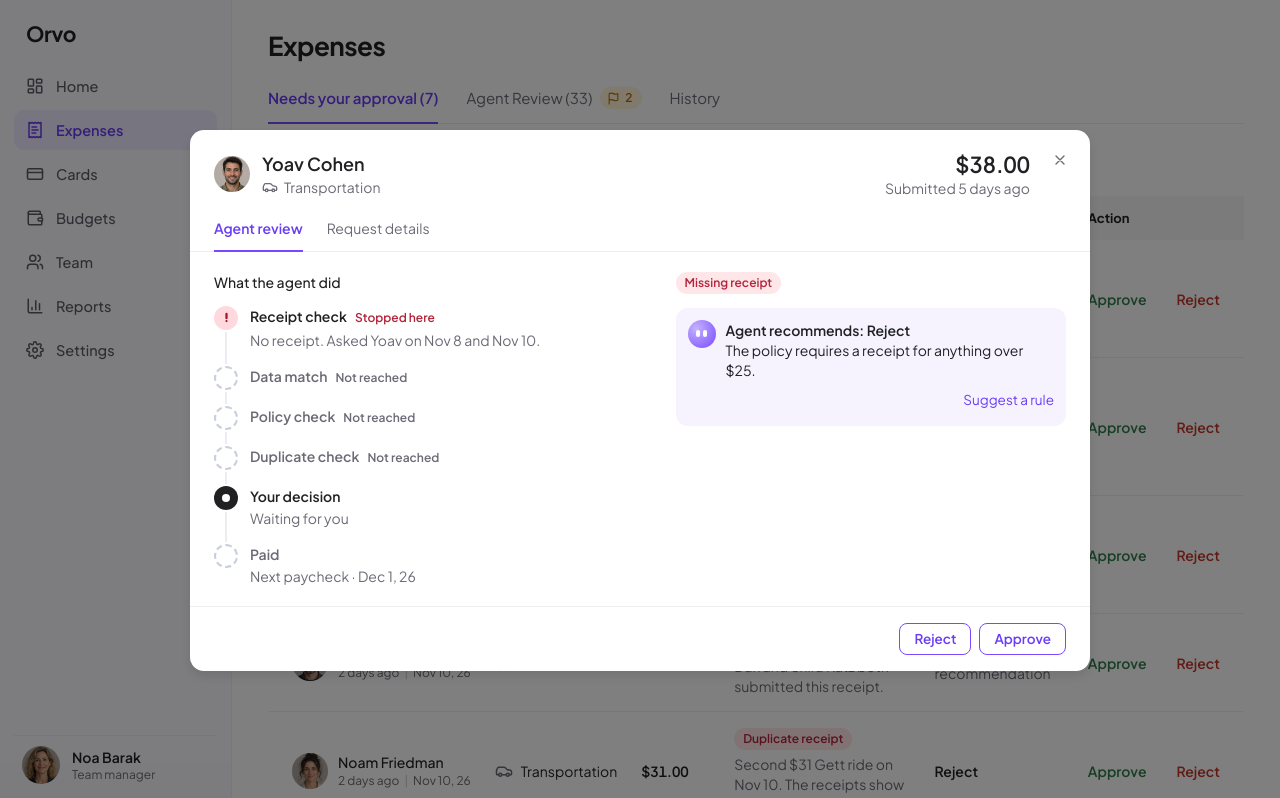
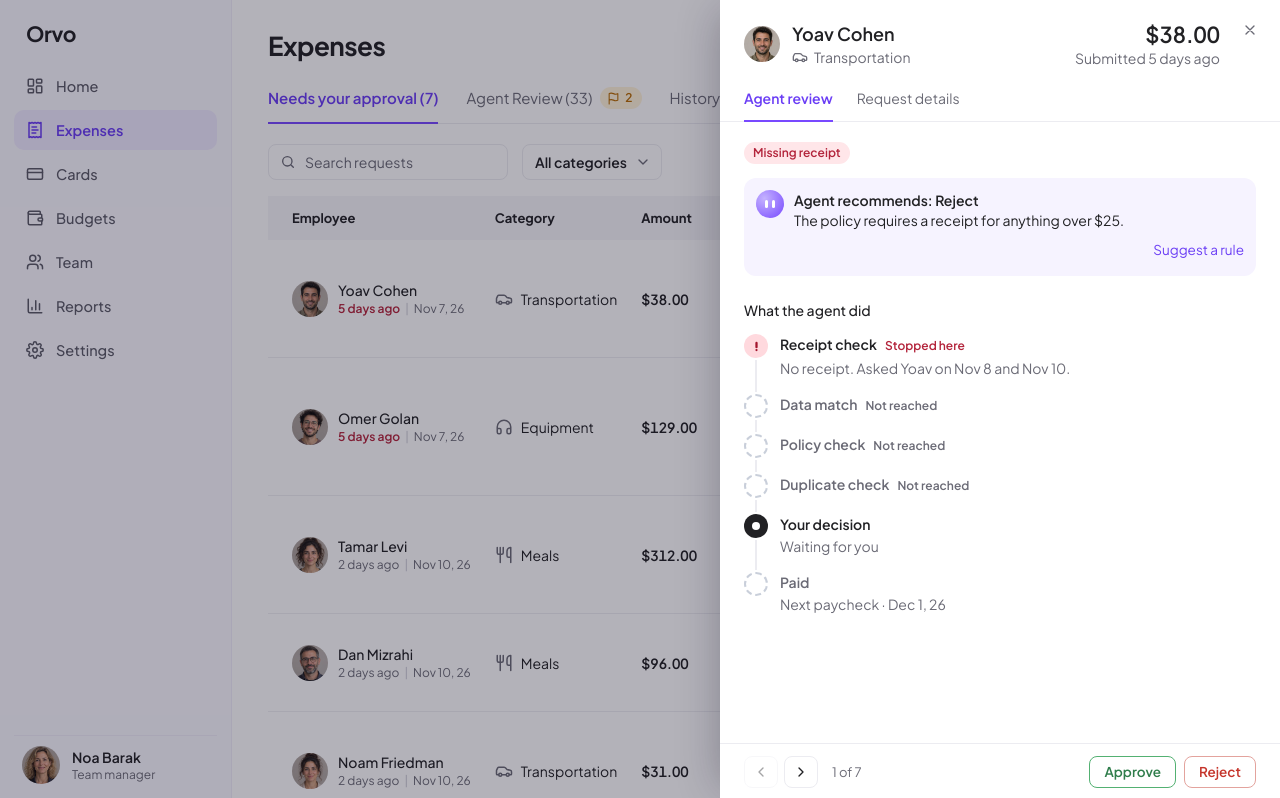
Before and after one commit to noasaroya/orvo-expense-claims, a plain HTML site: page index.html in a window 1280 px wide. Both pictures are taken after a click on the element 756 px from the left and 298 px from the top of the page. Shown: the top 798 px of the page. Drawn offline with Linux system fonts and the light colour scheme.

Commit message:
Request side panel with next/previous and auto-advance after a decision
Co-Authored-By: Claude Fable 5.2 <noreply@anthropic.com>

```diff
--- a/index.html
+++ b/index.html
@@ -339,6 +339,24 @@ textarea:focus{outline:none;border-color:var(--primary);box-shadow:var(--shadow-
 .srch input::placeholder{color:var(--muted-fg)}
 .srch input:focus-visible{outline:none;border-color:var(--primary);box-shadow:var(--shadow-focus)}
 @media (max-width:900px){.srch{flex:1 1 100%}.srch input{width:100%}}
+.scrim.sp{place-items:stretch end;padding:0;background:rgba(20,16,40,.32)}
+.dialog.sp,.dialog.narrow.sp{width:min(560px,100%);height:100vh;height:100dvh;max-height:none;border-radius:0;box-shadow:-12px 0 40px -12px rgba(20,16,40,.3)}
+.dialog.sp .d-body,.dialog.sp .d-body.details{grid-template-columns:1fr;gap:24px;min-height:0}
+.dialog.sp .d-body>.col:nth-child(2){order:-1}
+.dialog.sp .panes,.dialog.sp>.d-body{flex:1;min-height:0}
+.dialog.sp .d-foot{margin-top:auto}
+.d-foot.fbar{display:flex;align-items:center;gap:12px 16px;flex-wrap:wrap;padding:12px 24px}
+.fbar .fr{margin-left:auto;display:flex;align-items:center;justify-content:flex-end;gap:10px 16px;flex-wrap:wrap}
+.fbar .acts{margin-top:0}
+.fbar .note-err{flex:1 1 100%}
+.btn.okb{color:var(--success-ink);border-color:var(--success)}.btn.okb:hover{background:var(--success-light)}
+.btn.nob{color:var(--destructive);border-color:#e3a39d}.btn.nob:hover{background:var(--danger-light)}
+.pnav{display:flex;align-items:center;gap:6px}
+.pnav .pb{min-width:32px;height:32px}
+.pnav .sub{margin-left:8px;font-size:13px}
+.pnav + .d-head{padding-top:14px}
+@media (prefers-reduced-motion:no-preference){.dialog.sp.in{animation:slidein .22s ease-out}@keyframes slidein{from{opacity:.4;transform:translateX(40px)}}
+.dialog.sw>:not(.x):not(.pnav){animation:swapin .22s ease-out}@keyframes swapin{from{opacity:0;transform:translateX(10px)}}}
 </style>
 </head>
 <body>
@@ -455,9 +473,9 @@ let mtab='agent',zoom=false,instOpen=false,instText='';const instSent={};
 const DRAFT={11:'Don\'t flag approvals under $1,000 when every check passed.',12:'Don\'t flag handwritten taxi receipts under $50 when the amount is readable.',1:'Approve client meals that are up to $20 per person over the meal limit.',2:'Approve taxi rides under $40 without a receipt when the employee confirms the amount.',3:'Send conference tickets under $1,500 straight to Finance, without my approval.',4:'When two people submit the same receipt, ask them who paid before sending it to me.',5:'Approve equipment requests that are up to $5 over the employee\'s yearly budget.',6:'Don\'t treat two taxi rides on the same day as duplicates when the receipt times are different.',7:'When the attendee count doesn\'t match the receipt, ask the employee before sending it to me.'};
 let evOpen=false,rejText='',rejFrom='table';
 const RDRAFT={1:'The meal was $78 per person, which is over the $60 limit.',2:'A receipt is required for anything over $25, and there isn\'t one for this ride.',3:'I can\'t approve an expense over $1,000 right now. Let\'s talk before you resubmit.',4:'Shira submitted the same receipt. Only one of you can claim it.',5:'This would put you $39 over your yearly equipment budget.',6:'This looks like a duplicate of your earlier $31 ride on Nov 10.',7:'The claim says 3 people, but the receipt shows 2 covers. Please resubmit with the right details.'};
-function startReject(id){const x=I.find(v=>v.id==id);rejFrom=modal==id&&mode=='view'?'modal':'table';fresh=modal!=id;modal=id;mode='reject';rejErr=false;rejText=(notes[id]||'').trim()||RDRAFT[id]||x.why||'';draw();const e=$('#rej');if(e){e.focus();e.selectionStart=e.value.length}}
+function startReject(id){const x=I.find(v=>v.id==id);inPanel=inPanel&&modal==id;rejFrom=modal==id&&mode=='view'?'modal':'table';fresh=modal!=id;modal=id;mode='reject';rejErr=false;rejText=(notes[id]||'').trim()||RDRAFT[id]||x.why||'';draw();const e=$('#rej');if(e){e.focus();e.selectionStart=e.value.length}}
 const APV={'Policy exception':'You\'re about to approve a policy exception.','Missing receipt':'You\'re about to approve a request with a missing receipt.','Duplicate receipt':'You\'re about to approve a request flagged as a duplicate receipt.','Data mismatch':'You\'re about to approve a request with a data mismatch.'};
-function startApprove(id){const x=I.find(v=>v.id==id);if(!APV[x.tag]){decide(id,'Approve');return}rejFrom=modal==id&&mode=='view'?'modal':'table';fresh=modal!=id;modal=id;mode='approve';draw()}
+function startApprove(id){const x=I.find(v=>v.id==id);inPanel=inPanel&&modal==id;if(!APV[x.tag]){rejFrom=inPanel&&mode=='view'?'modal':'table';decide(id,'Approve');return}rejFrom=modal==id&&mode=='view'?'modal':'table';fresh=modal!=id;modal=id;mode='approve';draw()}
 function confirmApprove(){const id=modal;mode='view';decide(id,'Approve')}
 function cancelReject(){if(rejFrom=='modal'){mode='view';draw()}else closeModal()}
 let rejErr=false;
@@ -513,21 +531,30 @@ function okToast(msg){undoFn=null;$('#toast').innerHTML=`<div class="toast ok" r
 function toast(msg,undo){if(undo){undoFn=null;clearTimeout(toastT);$('#toast').innerHTML='';return}undoFn=undo;$('#toast').innerHTML=`<div class="toast" role="status"><span>${msg}</span>${undo?'<button onclick="doUndo()">Undo</button>':''}</div>`;clearTimeout(toastT);toastT=setTimeout(()=>{$('#toast').innerHTML='';undoFn=null},7000)}
 function doUndo(){if(undoFn)undoFn();undoFn=null;$('#toast').innerHTML='';draw()}
 function snap(x){const s=JSON.stringify(x);return()=>{for(const k in x)delete x[k];Object.assign(x,JSON.parse(s))}}
-function openModal(id){noFlag=false;modal=id;mode='view';showRc=false;rev=null;fresh=true;mtab='agent';zoom=false;evOpen=false;instOpen=false;instText=DRAFT[id]||'';draw()}
-function closeModal(){modal=null;mode='view';zoom=false;draw()}
+let inPanel=false,swap=false;
+function setModal(id){noFlag=false;modal=id;mode='view';showRc=false;rev=null;mtab='agent';zoom=false;evOpen=false;instOpen=false;instText=DRAFT[id]||'';inPanel=true}
+function openModal(id){setModal(id);fresh=true;draw()}
+function listIds(){
+ if(tab=='need')return by('need').filter(x=>fm(x,'need')&&fcat(x,'need')&&(fS.need=='all'||x.tag==fS.need)).sort((a,b)=>b.days-a.days).map(x=>x.id);
+ if(tab=='auto'){const top=by('auto').filter(x=>x.flag&&x.res!='rev'),R=by('auto').filter(x=>!x.flag||x.res=='rev'),W=by('wait');return [...top,...W,...R].filter(x=>fm(x,'auto')&&fcat(x,'auto')&&(fS.auto=='all'||akind(x)==fS.auto)).map(x=>x.id)}
+ return I.filter(x=>x.st=='done'||x.st=='hist').sort((a,b)=>(a.st=='done'?0:1)-(b.st=='done'?0:1)).filter(x=>(x.st=='done'?'2026-11':x.month)==hMonth&&(hStat=='all'||hstat(x)==hStat)&&(!hCats.length||hCats.includes(x.cat))&&fm(x,'hist')).map(x=>x.id)}
+function go(d){const ids=listIds(),n=ids[ids.indexOf(modal)+d];if(n==null)return;setModal(n);swap=true;draw()}
+function closeModal(){modal=null;mode='view';zoom=false;inPanel=false;draw()}
 
 function decide(id,a){const x=I.find(v=>v.id==id);
- const undo=snap(x);x.err=false;modal=null;const note=(notes[id]||'').trim(),fin=a=='Approve'&&x.amt>1000;
+ const idx=rejFrom=='modal'&&inPanel?listIds().indexOf(id):-1;rejFrom='table';
+ const undo=snap(x);x.err=false;modal=null;inPanel=false;const note=(notes[id]||'').trim(),fin=a=='Approve'&&x.amt>1000;
  x.st='done';x.out=a=='Approve'?(fin?'Approved · sent to Finance':'Approved by you'):'Rejected by you';x.ok=a=='Approve';
+ if(idx>=0){const ids=listIds(),n=ids[idx]!=null?ids[idx]:ids[0];if(n!=null){setModal(n);swap=true}}
  okToast(a=='Approve'?(fin?'Request approved and sent to Finance':'Request approved'):`Request rejected. ${first(x)} was notified.`);draw()}
 let noFlag=false;const rcFail={};
-function startConfirm(id){fresh=modal!=id;modal=id;mode='confirm';noFlag=false;draw()}
-function looksFine(id){const x=I.find(v=>v.id==id),undo=snap(x);const nf=noFlag;x.res='ok';modal=null;mode='view';noFlag=false;nf?toast('Rule sent to Finance for approval.'):toast('',undo);draw()}
-function startReverse(id){fresh=modal!=id;modal=id;mode='reverse';rev=null;draw()}
-function confirmReverse(){const x=I.find(v=>v.id==modal);if(!rev)return;const undo=snap(x);if(x.st=='hist'||x.st=='done'){x.prevHs=hstat(x);x.prevReason=hreason(x);if(x.st=='done'){x.st='hist';x.date='Nov 12';x.month='2026-11'}x.hs='reversed';x.reason=rev}else{x.res='rev';x.revWhy=rev}modal=null;mode='view';
+function startConfirm(id){inPanel=inPanel&&modal==id;fresh=modal!=id;modal=id;mode='confirm';noFlag=false;draw()}
+function looksFine(id){const x=I.find(v=>v.id==id),undo=snap(x);const nf=noFlag;x.res='ok';modal=null;mode='view';noFlag=false;inPanel=false;nf?toast('Rule sent to Finance for approval.'):toast('',undo);draw()}
+function startReverse(id){inPanel=inPanel&&modal==id;fresh=modal!=id;modal=id;mode='reverse';rev=null;draw()}
+function confirmReverse(){const x=I.find(v=>v.id==modal);if(!rev)return;const undo=snap(x);if(x.st=='hist'||x.st=='done'){x.prevHs=hstat(x);x.prevReason=hreason(x);if(x.st=='done'){x.st='hist';x.date='Nov 12';x.month='2026-11'}x.hs='reversed';x.reason=rev}else{x.res='rev';x.revWhy=rev}modal=null;mode='view';inPanel=false;
  toast(`Approval reversed. ${first(x)} was notified.`,undo);draw()}
 
-function actions(x,btn){return (x.err?`<div class="note-err" role="alert">${ic('alert')}<div><b>Couldn't reach Finance. Nothing was approved.</b>${first(x)}'s request is still waiting for you.</div></div>`:'')+`<div class="acts">${btn?`<button class="btn sm" onclick="event.stopPropagation();startReject(${x.id})">Reject</button><button class="btn sm" onclick="event.stopPropagation();startApprove(${x.id})">${x.err?'Try again':'Approve'}</button>`:`<button class="alnk ok" onclick="event.stopPropagation();startApprove(${x.id})">${x.err?'Try again':'Approve'}</button><button class="alnk no" onclick="event.stopPropagation();startReject(${x.id})">Reject</button>`}</div>`}
+function actions(x,btn){return (x.err?`<div class="note-err" role="alert">${ic('alert')}<div><b>Couldn't reach Finance. Nothing was approved.</b>${first(x)}'s request is still waiting for you.</div></div>`:'')+`<div class="acts">${btn?`<button class="btn sm okb" onclick="event.stopPropagation();startApprove(${x.id})">${x.err?'Try again':'Approve'}</button><button class="btn sm nob" onclick="event.stopPropagation();startReject(${x.id})">Reject</button>`:`<button class="alnk ok" onclick="event.stopPropagation();startApprove(${x.id})">${x.err?'Try again':'Approve'}</button><button class="alnk no" onclick="event.stopPropagation();startReject(${x.id})">Reject</button>`}</div>`}
 
 function needTab(){const A=by('need'),L=A.filter(x=>fm(x,'need')&&fcat(x,'need')&&(fS.need=='all'||x.tag==fS.need)).sort((a,b)=>b.days-a.days);
  let h=(A.length?`<div class="filters">${srch('need')}${catDrop('need',[...new Set(A.map(x=>x.cat))].sort())}</div>`:'')+'<div class="card">';
@@ -576,18 +603,20 @@ function histTab(){
  :NOMATCH}</div>`}
 
 function modalHtml(){const x=I.find(v=>v.id==modal);if(!x)return '';
+ const sp=inPanel||mode=='view'?' sp':'',ids=mode=='view'?listIds():[],pi=ids.indexOf(x.id);
+ const pnav=pi>=0&&ids.length>1?`<div class="pnav"><button class="pb" ${pi==0?'disabled':''} onclick="go(-1)" title="Previous request" aria-label="Previous request">${ic('prev')}</button><button class="pb" ${pi==ids.length-1?'disabled':''} onclick="go(1)" title="Next request" aria-label="Next request">${ic('next')}</button><span class="sub">${pi+1} of ${ids.length}</span></div>`:'';
  const head=`<button class="x" aria-label="Close" onclick="closeModal()">${ic('x')}</button><div class="d-head">${av(x)}<div><h2>${x.n}</h2><p class="d-cat">${ic(CAT[x.cat]||'receipt')}${x.cat}</p></div><div class="d-amt"><b>${money(x.amt)}</b><span class="sub">Submitted ${x.date?x.date+', 26':ago(x).toLowerCase()}</span></div></div>`;
- if(mode=='reverse')return `<div class="scrim" onclick="closeModal()"><div class="dialog narrow" role="dialog" aria-modal="true" aria-label="Reverse approval" onclick="event.stopPropagation()">${head}
+ if(mode=='reverse')return `<div class="scrim${sp}" onclick="closeModal()"><div class="dialog narrow${sp}" role="dialog" aria-modal="true" aria-label="Reverse approval" onclick="event.stopPropagation()">${head}
   <div class="d-body one"><div class="col"><p class="label">What's wrong with this approval?</p>${REASONS.map(r=>`<div class="radio ${rev==r?'on':''}" role="radio" aria-checked="${rev==r}" tabindex="0" onclick="rev='${r}';draw()"><i></i>${r}</div>`).join('')}
   <label class="label" for="note">Note for ${first(x)} (optional)</label><textarea id="note" oninput="notes[${x.id}]=this.value">${notes[x.id]||''}</textarea></div></div>
   <div class="d-foot"><div class="acts"><button class="btn ghost" onclick="mode='view';draw()">Cancel</button><button class="btn danger" ${rev?'':'disabled style="opacity:.5;cursor:not-allowed"'} onclick="confirmReverse()">Reverse approval</button></div></div></div></div>`;
- if(mode=='confirm')return `<div class="scrim" onclick="closeModal()"><div class="dialog narrow" role="dialog" aria-modal="true" aria-label="Confirm approval" onclick="event.stopPropagation()">${head}
+ if(mode=='confirm')return `<div class="scrim${sp}" onclick="closeModal()"><div class="dialog narrow${sp}" role="dialog" aria-modal="true" aria-label="Confirm approval" onclick="event.stopPropagation()">${head}
   <div class="d-body one rej"><div class="col"><p class="ihint" style="margin:0 0 4px">Flagged for a second look</p><p style="margin:0 0 4px;font-size:16px;font-weight:600;color:var(--foreground)">${esc(x.flag.t)}</p><p style="margin:0;font-size:14px;line-height:1.5;color:var(--muted-fg)">${esc(x.flag.why.split('. ').slice(1).join('. '))}</p><label style="display:flex;align-items:center;gap:10px;font-size:14px;cursor:pointer;margin-top:18px;padding-top:16px;border-top:1px solid var(--border,#ececf1)"><input type="checkbox" id="noflag" ${noFlag?'checked':''} onchange="noFlag=this.checked" style="margin:0;width:16px;height:16px;accent-color:var(--primary)"><span>Don’t flag similar approvals again</span></label></div></div>
   <div class="d-foot"><div class="acts"><button class="btn ghost" onclick="closeModal()">Cancel</button><button class="btn pri" onclick="looksFine(${x.id})">Confirm approval</button></div></div></div></div>`;
- if(mode=='approve')return `<div class="scrim" onclick="closeModal()"><div class="dialog narrow" role="dialog" aria-modal="true" aria-label="Approve exception" onclick="event.stopPropagation()">${head}
+ if(mode=='approve')return `<div class="scrim${sp}" onclick="closeModal()"><div class="dialog narrow${sp}" role="dialog" aria-modal="true" aria-label="Approve exception" onclick="event.stopPropagation()">${head}
   <div class="d-body one rej"><div class="col"><p class="label" style="margin:0">${APV[x.tag]}</p><button class="lnk" style="align-self:flex-start;margin-top:6px" onclick="openModal(${x.id})">Request details</button></div></div>
   <div class="d-foot"><div class="acts"><button class="btn ghost" onclick="cancelReject()">Cancel</button><button class="btn pri" onclick="confirmApprove()">Approve exception</button></div></div></div></div>`;
- if(mode=='reject')return `<div class="scrim" onclick="closeModal()"><div class="dialog narrow" role="dialog" aria-modal="true" aria-label="Reject request" onclick="event.stopPropagation()">${head}
+ if(mode=='reject')return `<div class="scrim${sp}" onclick="closeModal()"><div class="dialog narrow${sp}" role="dialog" aria-modal="true" aria-label="Reject request" onclick="event.stopPropagation()">${head}
   <div class="d-body one rej"><div class="col"><label class="label" for="rej">Reason for rejecting</label><textarea id="rej" class="${rejErr?'bad':''}" aria-invalid="${rejErr}" aria-describedby="rejmsg" oninput="rejText=this.value;if(rejErr&&this.value.trim()){rejErr=false;this.classList.remove('bad');const m=$('#rejmsg');m.className='ihint';m.textContent='${first(x)} will see this. Edit it if you want to say more.'}">${esc(rejText)}</textarea><p id="rejmsg" class="${rejErr?'ferr':'ihint'}" ${rejErr?'role="alert"':''}>${rejErr?`${ic('alert')}<span>A reason is required to reject a request.</span>`:`${first(x)} will see this. Edit it if you want to say more.`}</p></div></div>
   <div class="d-foot"><div class="acts"><button class="btn ghost" onclick="cancelReject()">Cancel</button><button class="btn danger" onclick="confirmReject()">Reject and notify ${first(x)}</button></div></div></div></div>`;
  const wait=x.st=='wait';if(wait&&!x.steps){x.steps=[S('stop','Agent check',x.miss+'. The agent asked '+first(x)+' to add it.')];x.rcNote=x.rcNote||'No receipt on file yet'}
@@ -609,10 +638,10 @@ function modalHtml(){const x=I.find(v=>v.id==modal);if(!x)return '';
   <div class="col">${tagHtml}${box}</div></div>`;
  const detTab=`<div class="d-body details"><dl class="dl">${det.map(d=>`<dt>${d[0]}</dt><dd>${d[1]}</dd>`).join('')}</dl>
   <div class="rcwrap">${x.rc&&rcFail[x.id]?`<div class="rcerr" role="alert">${ic('alert')}<b>Couldn't load the receipt</b><span>Check your connection and try again.</span><button class="btn sm" onclick="delete rcFail[${x.id}];draw()">Try again</button></div>`:receipt(x)}${x.rc&&!rcFail[x.id]?`<button class="zoom" title="Enlarge receipt" aria-label="Enlarge receipt" onclick="zoom=true;draw()">${ic('zoomin')}</button>`:''}</div></div>`;
- return `<div class="scrim" onclick="closeModal()"><div class="dialog" role="dialog" aria-modal="true" aria-label="${x.n}, ${x.what}" onclick="event.stopPropagation()">${head}
+ return `<div class="scrim${sp}" onclick="closeModal()"><div class="dialog${sp}" role="dialog" aria-modal="true" aria-label="${x.n}, ${x.what}" onclick="event.stopPropagation()">${head}
   <div class="mtabs" role="tablist"><button class="mtab ${mtab=='agent'?'on':''}" role="tab" aria-selected="${mtab=='agent'}" onclick="mtab='agent';draw()">Agent review</button><button class="mtab ${mtab=='details'?'on':''}" role="tab" aria-selected="${mtab=='details'}" onclick="mtab='details';draw()">Request details</button></div>
   <div class="panes"><div class="pane ${mtab=='agent'?'':'off'}">${agentTab}</div><div class="pane abs ${mtab=='details'?'':'off'}">${detTab}</div></div>
-  ${foot?`<div class="d-foot">${foot}</div>`:''}</div>
+  ${foot||pnav?`<div class="d-foot fbar">${pnav}<div class="fr">${foot}</div></div>`:''}</div>
   ${zoom&&x.rc?`<div class="lightbox" onclick="event.stopPropagation();zoom=false;draw()"><button class="x" aria-label="Close">${ic('x')}</button>${receipt(x)}</div>`:''}</div>`}
 
 function draw(){const F=flagged().length;
@@ -620,7 +649,7 @@ function draw(){const F=flagged().length;
  $('#tabs').innerHTML=T.map(t=>`<button class="tab ${tab==t[0]?'on':''}" role="tab" aria-selected="${tab==t[0]}" onclick="tab='${t[0]}';draw()">${t[1]}${t[0]=='hist'?'':` (${cnt(t[0])+(t[0]=='auto'?by('wait').length:0)})`}${t[2]}</button>`).join('');
  $('#panel').innerHTML={need:needTab,auto:autoTab,hist:histTab}[tab]();
  const keep=document.activeElement&&document.activeElement.id=='note';
- $('#modal').innerHTML=modal==null?'':modalHtml();if(fresh&&$('.dialog'))$('.dialog').classList.add('in');fresh=false;document.body.style.overflow=modal==null?'':'hidden';
+ $('#modal').innerHTML=modal==null?'':modalHtml();if(fresh&&$('.dialog'))$('.dialog').classList.add('in');fresh=false;if(swap&&$('.dialog'))$('.dialog').classList.add('sw');swap=false;document.body.style.overflow=modal==null?'':'hidden';
  if(keep&&$('#note')){const n=$('#note');n.focus();n.selectionStart=n.value.length}}
 document.addEventListener('click',e=>{if((hCatOpen||hMonOpen||fStOpen)&&!e.target.closest('.msel')){hCatOpen=hMonOpen=fStOpen=false;draw()}});
 document.addEventListener('keydown',e=>{if(e.key=='Escape'&&(hCatOpen||hMonOpen||fStOpen)&&modal==null){hCatOpen=hMonOpen=fStOpen=false;draw();return}if(e.key!='Escape'||modal==null)return;if(zoom){zoom=false;draw()}else closeModal()});
```
